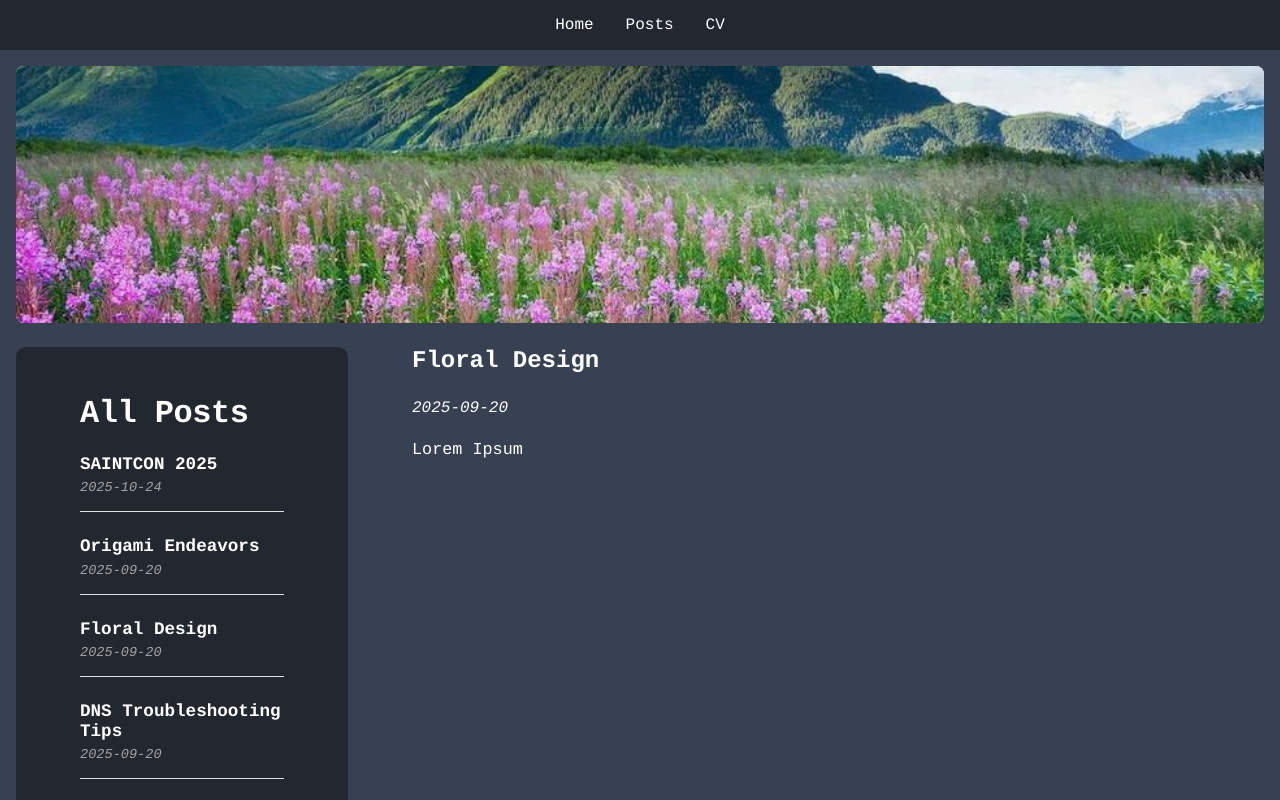
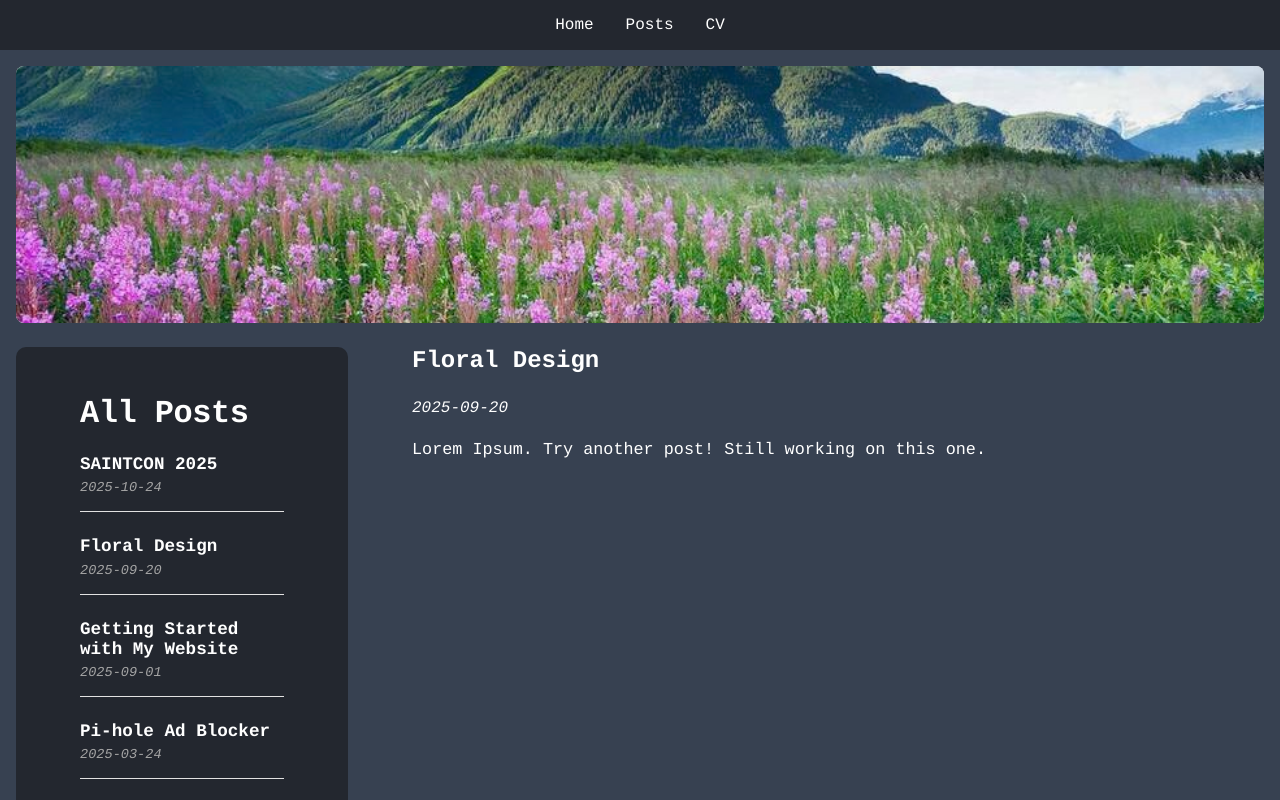
Before and after one commit to Chasetminer/chaseminer.github.io, a React (Vite) app in the folder react-site/: page /post/Floral_Design in a window 1280 px wide. Shown: the top 800 px of the page. Built offline with nearby package versions, Linux system fonts and the light colour scheme.

Commit message:
updated posts

```diff
--- a/react-site/src/data/posts.js
+++ b/react-site/src/data/posts.js
@@ -124,10 +124,10 @@ Then a year after that, I had taken more classes and more importantly had been e
   {
     id: 'origami',
     title: 'Origami Endeavors',
-    date: '2025-09-20',
+    date: '2022-09-20',
     photo: '/Origami_dragon.jpeg|/Origami_dragon_hero.jpeg',
     content: `
-      Lorem ipsum
+      Lorem ipsum. Try another post! Still working on this one.
     `,
   },
   {
@@ -136,21 +136,21 @@ Then a year after that, I had taken more classes and more importantly had been e
     date: '2025-09-20',
     photo: '/Flower_landscape.jpeg|/Flower_hero.jpeg',
     content: `
-      Lorem Ipsum
+      Lorem Ipsum. Try another post! Still working on this one.
     `,
   },
-  {
-    id: 'test4',
-    title: 'DNS Troubleshooting Tips',
-    date: '2025-09-20',
-    photo: '/dns.png',
-    content: `
-      DNS issues can be frustrating, especially when deploying custom domains. Here's how I debugged my GitHub Pages setup:
-      - Verified CNAME records
-      - Cleared browser cache
-      - Used incognito mode to bypass cached redirects
-    `,
-  },
+  // {
+  //   id: 'test4',
+  //   title: 'DNS Troubleshooting Tips',
+  //   date: '2025-09-20',
+  //   photo: '/dns.png',
+  //   content: `
+  //     DNS issues can be frustrating, especially when deploying custom domains. Here's how I debugged my GitHub Pages setup:
+  //     - Verified CNAME records
+  //     - Cleared browser cache
+  //     - Used incognito mode to bypass cached redirects
+  //   `,
+  // },
 ];
 
 export default posts;
```
